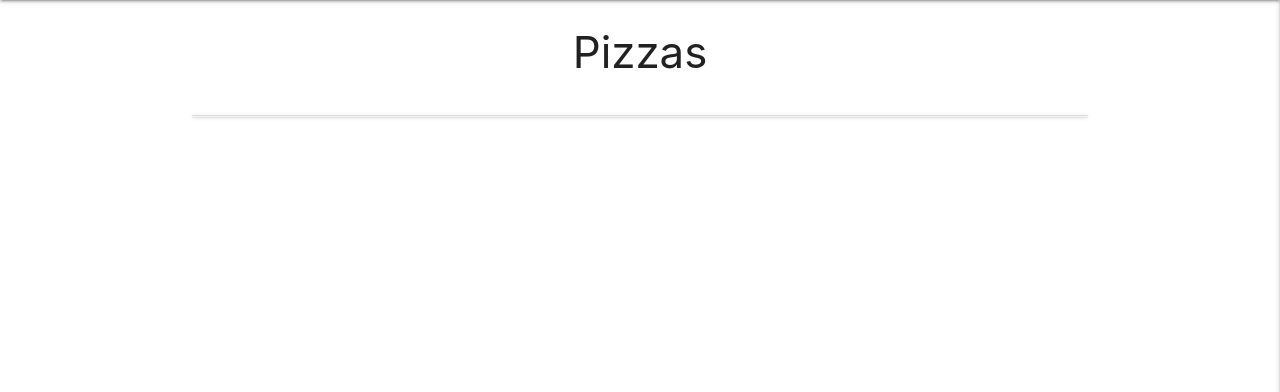
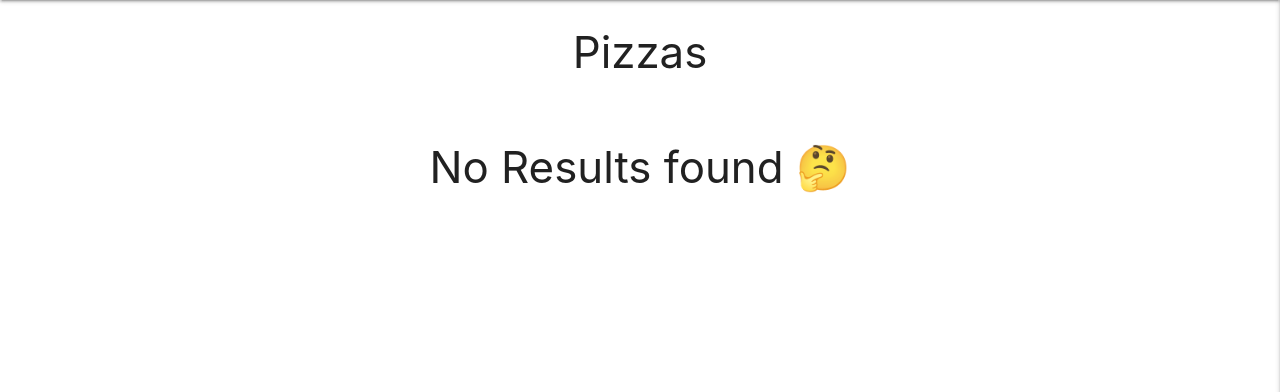
Before and after one commit to Code-Institute-Submissions/MomciloDordevic-MS3, a Flask app: template templates/pizzas.html in a window 1280 px wide. Shown: the part 64-456 px from the top of the page. Run offline with Flask 2, Linux system fonts and the light colour scheme; the template is opened without the code that fills it, so the values that code supplies are empty; some libraries are stand-ins or nearby versions.

Commit message:
added recipes card to pizzas.html and started styling it

```diff
--- a/static/css/style.css
+++ b/static/css/style.css
@@ -9,3 +9,18 @@
 .btn, .btn-large, .btn-small {
     background-color: red;
 }
+
+
+.recipe-card {
+    background-color:#fafafa;
+    border: none;
+    border-radius: 10px;
+    -webkit-box-shadow: 0px 4px 4px rgba(0, 0, 0, 0.4);
+    box-shadow: 0px 4px 4px rgba(0, 0, 0, 0.4);
+}
+
+.recipes {
+    width: 100%;
+    min-height: 50vh;
+    padding: 50px 0;
+}
--- a/static/js/script.js
+++ b/static/js/script.js
@@ -2,4 +2,6 @@ $(document).ready(function(){
     $(".sidenav").sidenav({edge: "right"});
     $('.carousel').carousel();
     $('.collapsible').collapsible();
+    $('select').formSelect();
+    $('.modal').modal();
   });
--- a/templates/pizzas.html
+++ b/templates/pizzas.html
@@ -9,20 +9,34 @@
         </h3>
     </div>
 </div>
-
-    <ul class="collapsible">
+{% if pizzas|length > 0 %}
+<section class="recipes">
+    <div class="row">
         {% for pizza in pizzas %}
-        <li>
-            <div class="collapsible-header yellow darken-3">
-                <i class="fas fa-utensils"></i>
-                {{ pizza.recipe_name }} : {{ pizza.ingredients }}
+        <div class="col s12 m6 l6 xl4">
+            <div class="card medium recipe-card">
+                <div class="card-image">
+                    <img src="#" alt="{{ pizza.recipe_name }}">
                 </div>
-            <div class="collapsible-body">
-                {{ pizza.category_name }}
-                <p>{{ pizza.alergens }}</p>
+                <div class="card-content content center-align">
+                    <h3 class="recipe-heading">{{ pizza.recipe_name }}</h3>
+                    <span>{{ pizza.ingredients }}</span>
                 </div>
-        </li>
+                <div class="card-action btn-box center-align">
+                    <a class="full-recipe-btn text-shadow"
+                        href="#">Full Recipe</a>
+                </div>
+            </div>
+        </div>
         {% endfor %}
-    </ul>
+    </div>
+</section>
+{% else %}
+<div class="row no-results-row valign-wrapper">
+    <div class="col s12">
+        <h3 class="center-align no-results-heading">No Results found <span>🤔</span></h3>
+    </div>
+</div>
+{% endif %}
 
 {% endblock %}
```
Lines whose indentation alone changed are shown as unchanged.
